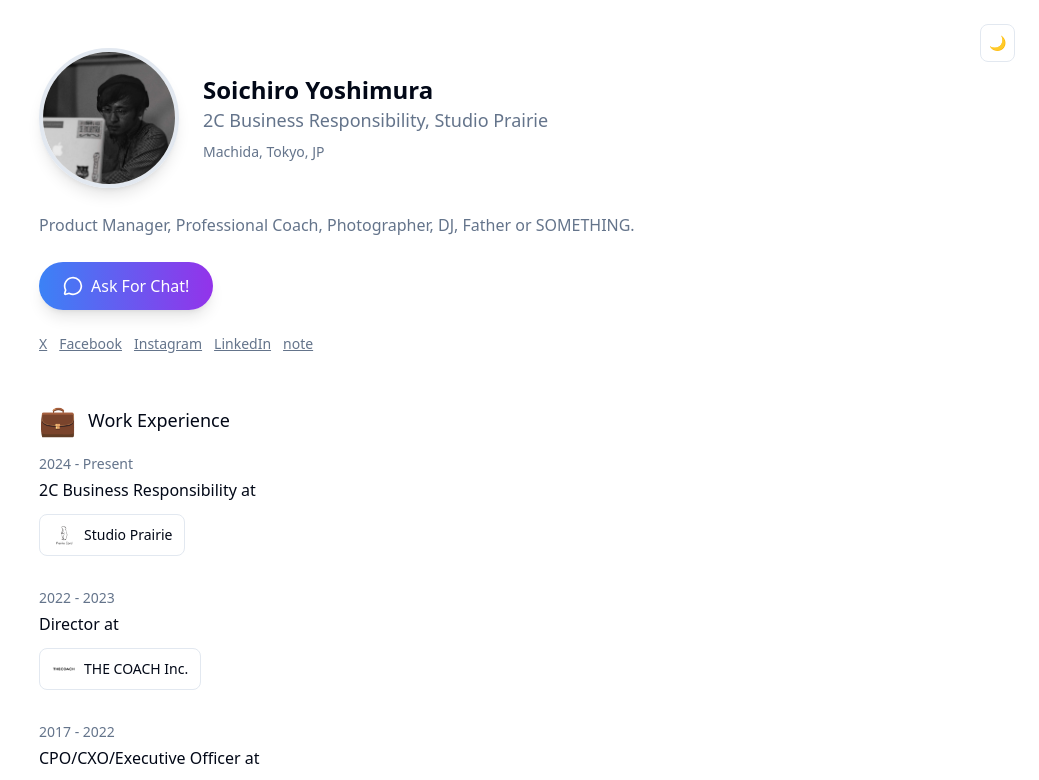
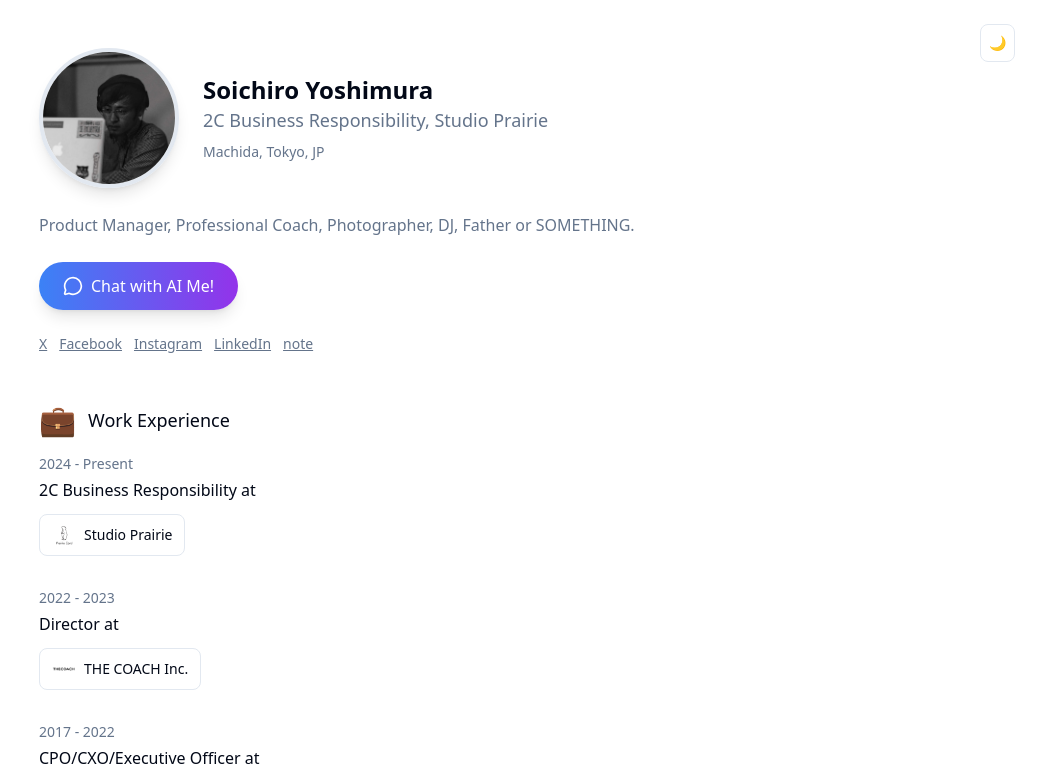
Before and after one commit to soichiyo/bio, a Next.js app: page / in a window 1280 px wide. Shown: the top 780 px of the page, without its empty margins (241-1280 px from the left). Built offline with nearby package versions, Linux system fonts and the light colour scheme.

Commit message:
Modify label on chat button

```diff
--- a/components/ui/ChatButton.tsx
+++ b/components/ui/ChatButton.tsx
@@ -1,11 +1,11 @@
-'use client'
+"use client";
 
-import { useState } from 'react'
-import { MessageCircle } from 'lucide-react'
-import { ChatModal } from './ChatModal'
+import { useState } from "react";
+import { MessageCircle } from "lucide-react";
+import { ChatModal } from "./ChatModal";
 
 export function ChatButton() {
-  const [isModalOpen, setIsModalOpen] = useState(false)
+  const [isModalOpen, setIsModalOpen] = useState(false);
 
   return (
     <>
@@ -14,13 +14,10 @@
         className="inline-flex items-center gap-2 px-6 py-3 bg-gradient-to-r from-blue-500 to-purple-600 hover:from-blue-600 hover:to-purple-700 text-white font-medium rounded-full shadow-lg hover:shadow-xl transition-all duration-200 transform hover:scale-105"
       >
         <MessageCircle size={20} />
-        Ask For Chat!
+        Chat with AI Me!
       </button>
 
-      <ChatModal
-        isOpen={isModalOpen}
-        onClose={() => setIsModalOpen(false)}
-      />
+      <ChatModal isOpen={isModalOpen} onClose={() => setIsModalOpen(false)} />
     </>
-  )
+  );
 }
--- a/components/ui/ChatModal.tsx
+++ b/components/ui/ChatModal.tsx
@@ -23,7 +23,7 @@
         {/* Header */}
         <div className="flex items-center justify-between p-3 border-b border-border">
           <h2 className="text-lg font-semibold text-foreground">
-            Chat with Soichiro
+            Chat with AI Soichiro
           </h2>
           <button
             onClick={onClose}
```
